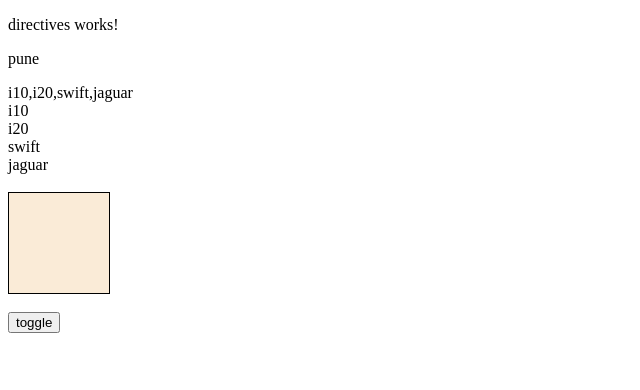
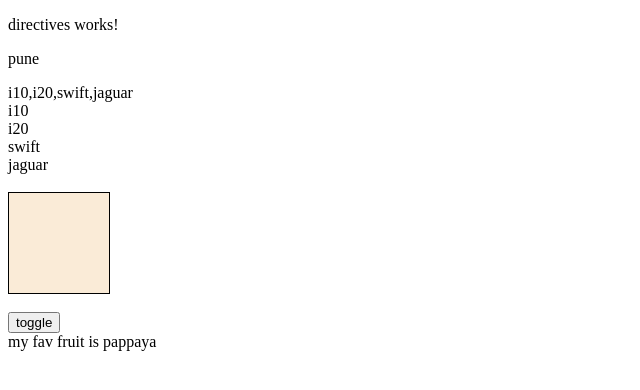
Before and after one commit to CHETNA199829/julybatch, an Angular app in the folder myproject_julybatch/: page /directives in a window 1280 px wide. Shown: the top 390 px of the page, without its empty margins (0-640 px from the left). Built offline with nearby package versions, Linux system fonts and the light colour scheme.

Commit message:
ngSwitch

```diff
--- a/myproject_julybatch/src/app/directives/directives.component.html
+++ b/myproject_julybatch/src/app/directives/directives.component.html
@@ -14,3 +14,14 @@
 </div>
 <br>
 <button (click)="toggle()">toggle</button>
+
+<div [ngSwitch]="fruit">
+<div *ngSwitchCase="'mango'">my fav fruit is mango
+</div>
+<div *ngSwitchCase="'pinapple'">my fav fruit is pinapple
+</div>
+<div *ngSwitchCase="'pappaya'">my fav fruit is pappaya
+</div>
+
+
+</div>
--- a/myproject_julybatch/src/app/directives/directives.component.ts
+++ b/myproject_julybatch/src/app/directives/directives.component.ts
@@ -30,8 +30,13 @@ city ="pune"
 // isShow = "45437549";
 // isShow = null;
 // isShow = undefined;
+
 cars = ["i10","i20","swift","jaguar"]
 showDiv = true;
+// fruit="mango";
+fruit="pappaya";
+
+
 toggle(){
 // this.showDiv= false;
 this.showDiv = !this.showDiv;
```
